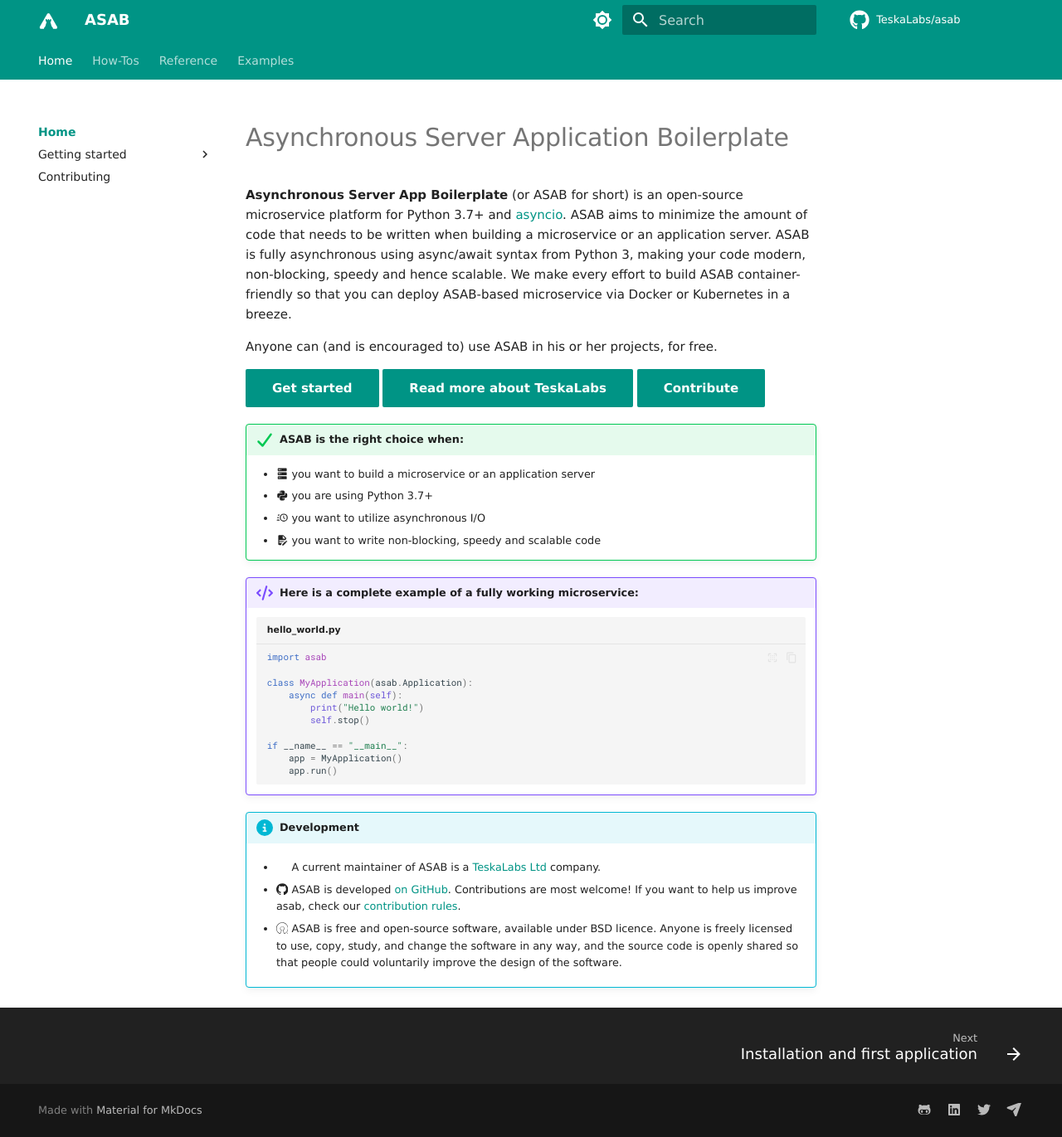
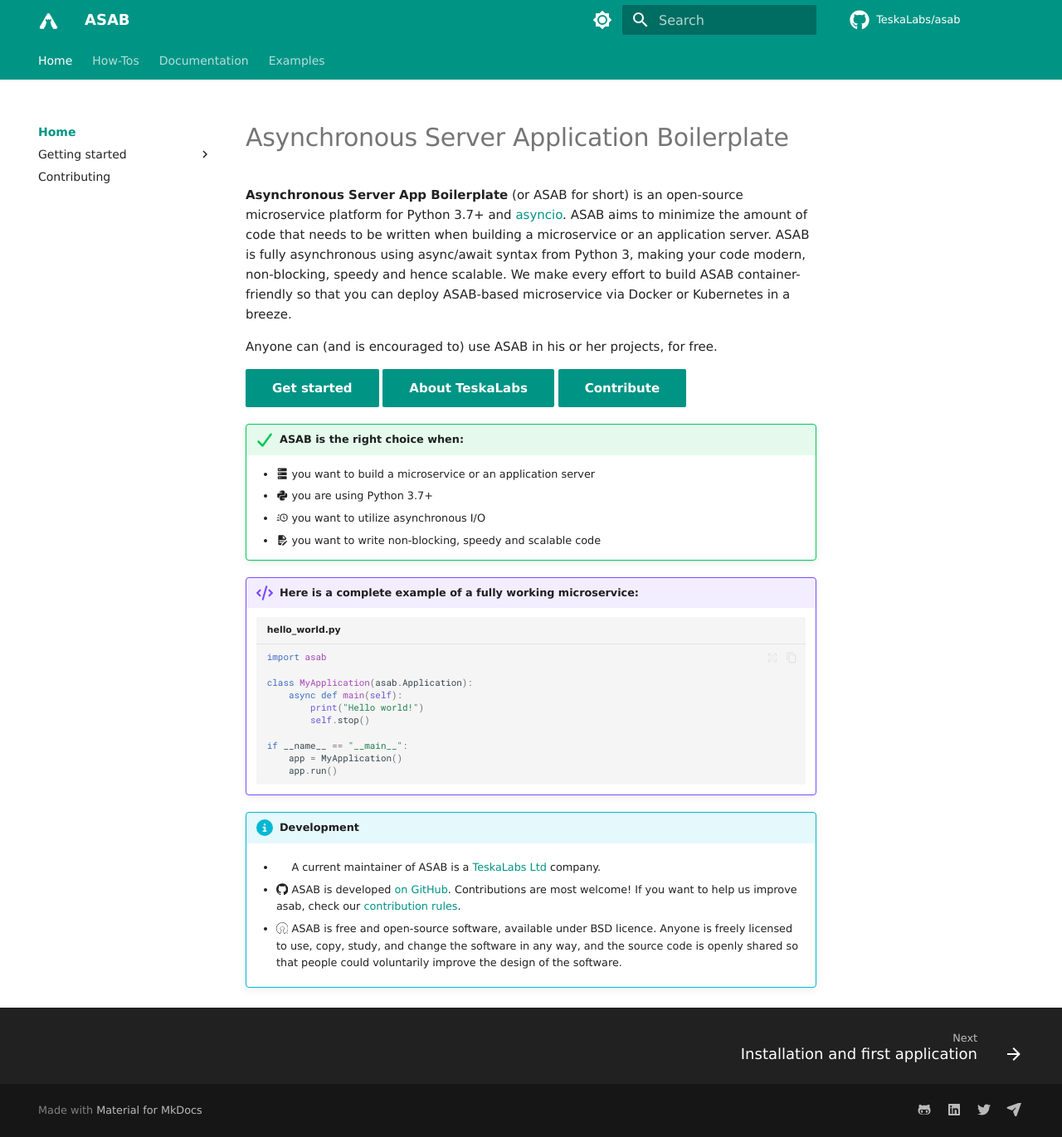
Before and after one commit to TeskaLabs/asab, an MkDocs documentation site: the page built from docs/index.md, in a window 1280 px wide and 1371 px high. Shown: the whole window at 83% size. Built offline with MkDocs 1.6.1 and Material for MkDocs 9.7.7, drawn with Linux system fonts in a browser that asks for light colours; some web fonts are replaced; comment, search, counter and statistics services are not loaded.

Commit message:
Change labels

```diff
--- a/docs/index.md
+++ b/docs/index.md
@@ -11,7 +11,7 @@
 Anyone can (and is encouraged to) use ASAB in his or her projects, for free.
 
 
-[Get started](getting-started/installation_first_app.md){ .md-button .md-button--primary } [Read more about TeskaLabs](https://docs.teskalabs.com/){ .md-button .md-button--primary } [Contribute](contributing.md){ .md-button .md-button--primary }
+[Get started](getting-started/installation_first_app.md){ .md-button .md-button--primary } [About TeskaLabs](https://docs.teskalabs.com/){ .md-button .md-button--primary } [Contribute](contributing.md){ .md-button .md-button--primary }
 
 !!! success "ASAB is the right choice when:"
 
--- a/mkdocs.yml
+++ b/mkdocs.yml
@@ -159,7 +159,7 @@
   - How-Tos:
     - Creating a microservice with REST API: how-tos/03_rest_api.md
 
-  - Reference:
+  - Documentation:
     - Application: reference/application/reference.md
     - Modules and Services: reference/modules_services/reference.md
 
```
